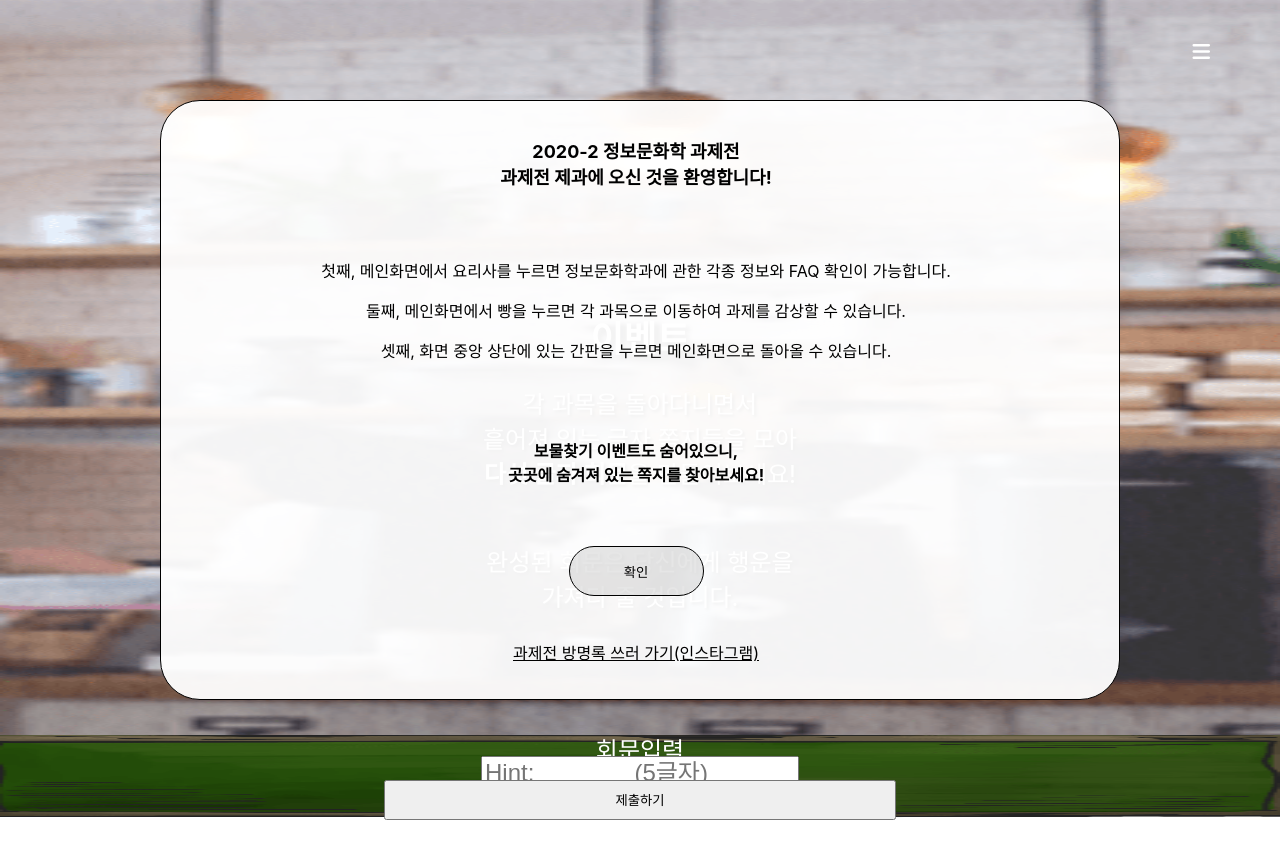
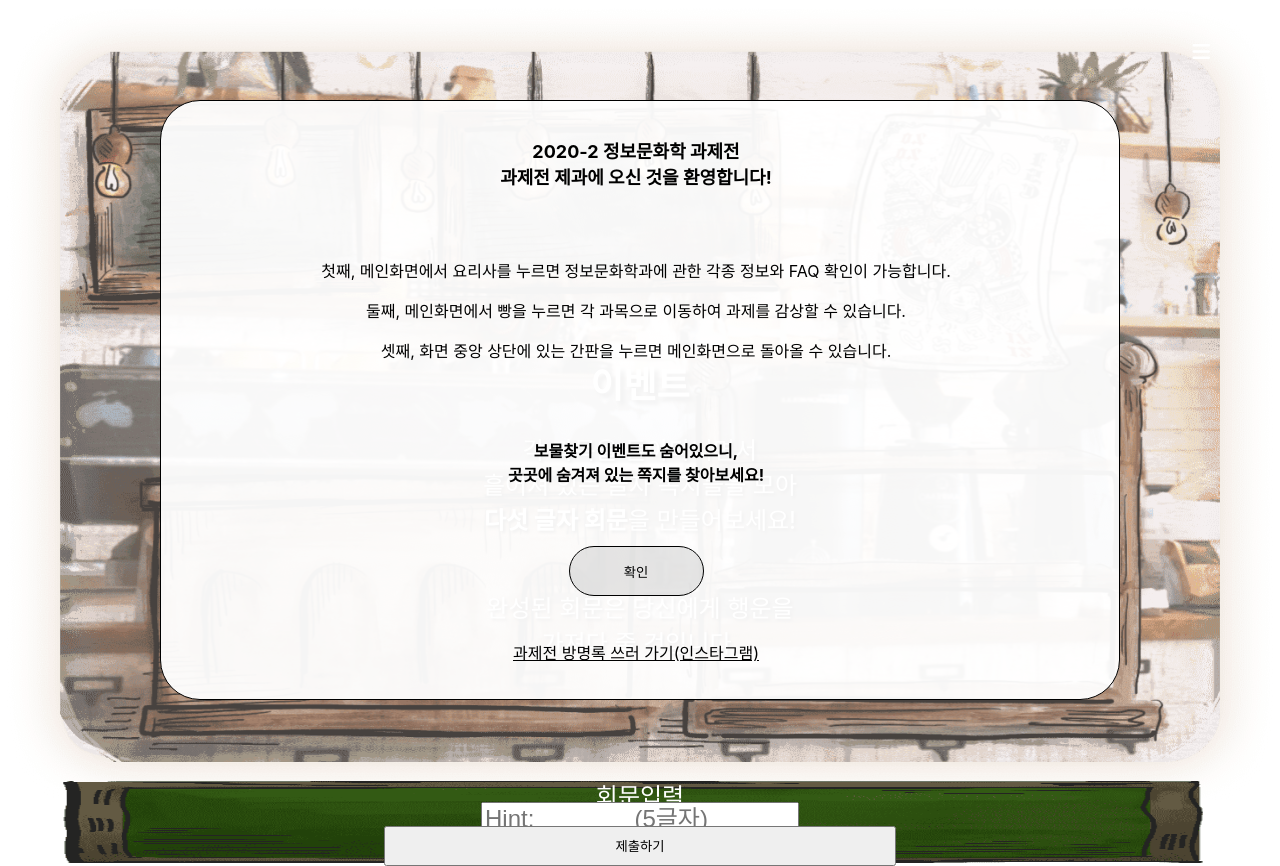
Before and after one commit to isc-exhibition/exhibition-web, a React (Create React App) app: page /event in a window 1280 px wide. Before the commit the page ends 820 px from the top, so only its background shows below. Built offline with nearby package versions, Linux system fonts and the light colour scheme.

Commit message:
:art:complete EventPageMobile

```diff
--- a/src/pages/EventPage/EventPage.module.scss
+++ b/src/pages/EventPage/EventPage.module.scss
@@ -1,30 +1,30 @@
 .BackgroundContainer {
-    width: 100%;
-    height: 100%;
+    width: 100vw;
+    height: 100vh;
 }
 
 .BackgroundImage {
     background-image: url(./assets/EventBackground.png);
     height: 100vh;
     width: 100vw;
-    background-size: 100% 100%;
+    background-size: cover;
     background-repeat: no-repeat;
     background-position: center;
+
     display: flex;
     flex-direction: column;
     justify-content: space-around;
 }
 
 .TextContainer{
-    height: 55vh;
+    height: 50vh;
     width: 100vw;
     text-align: center;
-    margin-bottom: 20px;
 
 }
 
 .EventTitle {
-    margin: 0px 0px 10px 0px;
+    margin-bottom: 30px;
     text-align: center;
     color: white;
     font-weight: bold;
@@ -36,7 +36,7 @@
 .EventContent{
 margin: 1vw;
 color: white;
-font-size: 1.5rem;
+font-size: 1.2rem;
 text-shadow: 2px 2px 3px black;
 
 }
@@ -52,15 +52,18 @@ text-shadow: 2px 2px 3px black;
 
 .EventBoard {
     background-image: url(./assets/Event_board.png);
-    height: 35vh;
+    height: 29vh;
     width: 100vw;
     background-size: 100% 100%;
     background-repeat: no-repeat;
     background-position: center;
+
+
     display: flex;
     flex-direction: column;
     align-items: center;
     justify-content: space-evenly;
+
 }
 
 .BoardTitle{
@@ -70,7 +73,7 @@ text-shadow: 2px 2px 3px black;
 }
 
 .EventButton {
-    margin: -10px 0px 0px 0px;
+    margin-top: -10px;
     height: 5vh;
     width: 40vw;
 }
@@ -79,24 +82,15 @@ input {
     font-size: 1.5rem;
 }
 
-.Letter{
-    position: absolute;
-    top: 40%;
-    right: 5%;
-    height: auto;
-    width: 50vw;
-    transform: translateX(200px) translateY(-230px);
 
-}
-
-@media (min-width: 800px) {
+@media (min-width: 767px) {
     .BackgroundContainer {
         width: 100%;
         height: 100%;
     }
 
     .BackgroundImage {
-        background-image: url(./assets/EventBackground.png);
+        background-image: url(./assets/DesktopEventBackground.png);
         height: 100vh;
         width: 100vw;
         background-size: 100% 100%;
@@ -118,7 +112,7 @@ input {
     }
 
     .EventTitle {
-        margin: 0px 0px 10px 0px;
+        margin-bottom:10px;
         text-align: center;
         color: white;
         font-weight: bold;
@@ -145,7 +139,7 @@ input {
     }
 
     .EventBoard {
-        background-image: url(./assets/Event_board.png);
+        background-image: url(./assets/DesktopBoard.png);
         height: 35vh;
         width: 100vw;
         background-size: 100% 100%;
@@ -165,7 +159,7 @@ input {
     }
 
     .EventButton {
-        margin: -10px 0px 0px 0px;
+        margin-top: -10px;
         height: 5vh;
         width: 40vw;
     }
```
Also changed, not shown: src/pages/EventPage/assets/DesktopBoard.png (added), src/pages/EventPage/assets/DesktopEventBackground.png (added).
